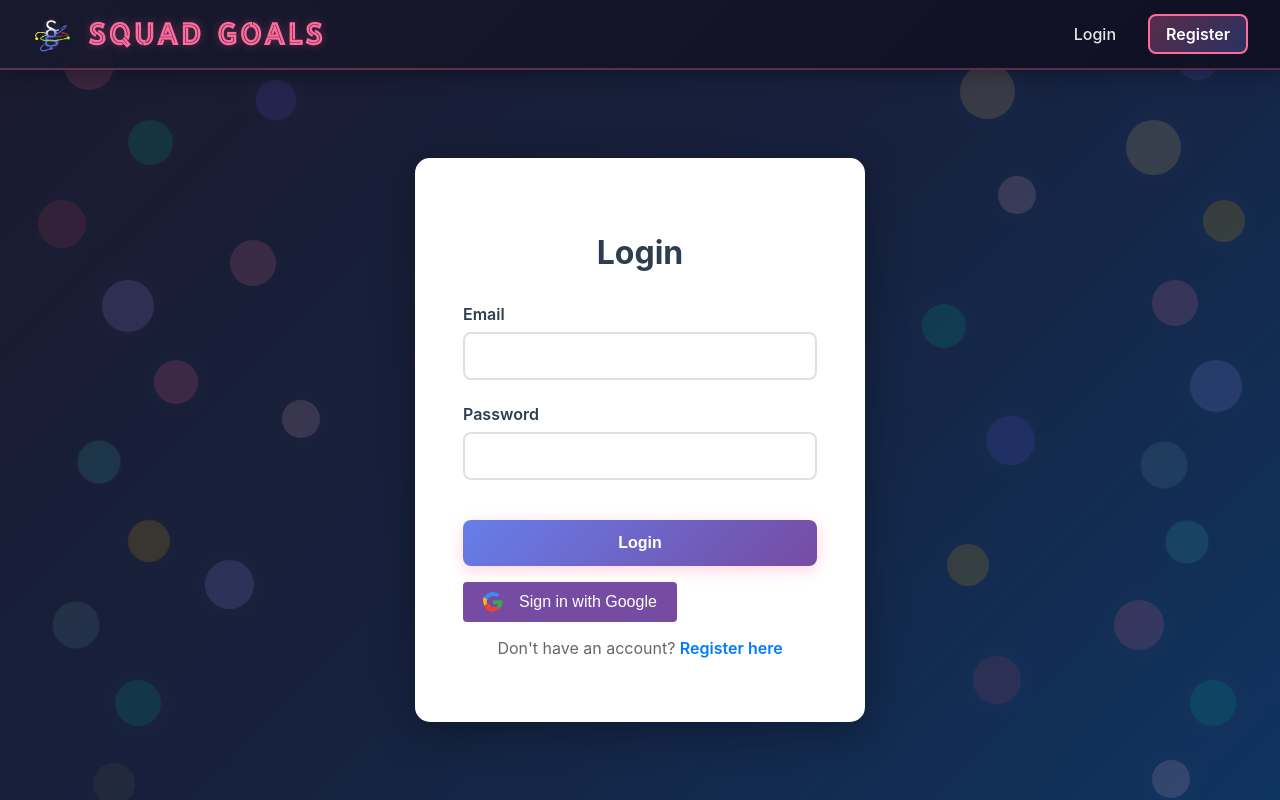
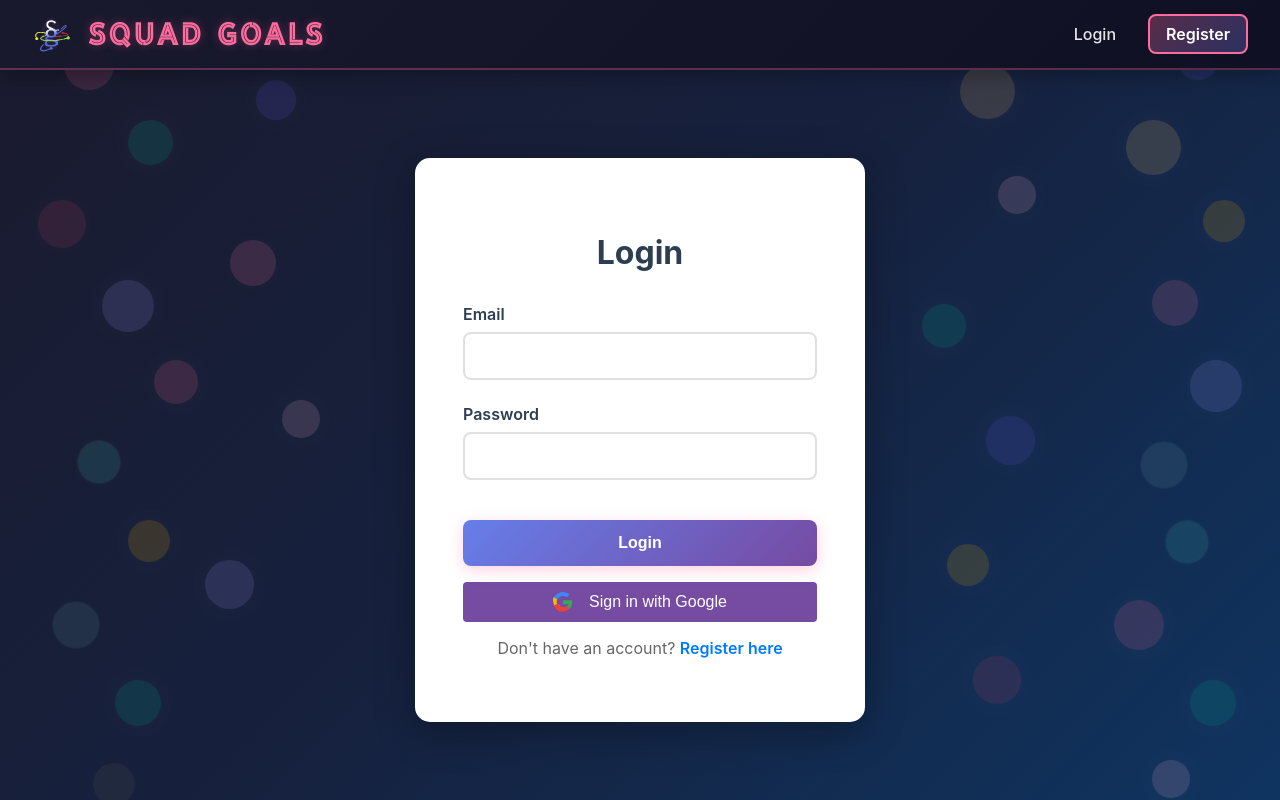
Before and after one commit to MattyTD/MRUHacks2025-, a React (Create React App) app in the folder frontend/: page /login in a window 1280 px wide. Built offline with nearby package versions, Linux system fonts and the light colour scheme; no server answers; the HTML template or start-up script is replaced by a standard one.

Commit message:
Fixed the Google Button

```diff
--- a/frontend/src/components/GoogleAuthButton.js
+++ b/frontend/src/components/GoogleAuthButton.js
@@ -21,8 +21,10 @@ const GoogleAuthButton = ({ text = 'Sign in with Google' }) => {
         cursor: 'pointer',
         display: 'flex',
         alignItems: 'center',
+        justifyContent: 'center',
         gap: '8px',
-        margin: '10px 0'
+        margin: '10px 0',
+        width: '100%'
       }}
     >
       <svg width="20" height="20" viewBox="0 0 48 48" style={{ marginRight: 8 }}>
```
Also changed, not shown: 2 other files (tests, documents, lock files or other folders).
